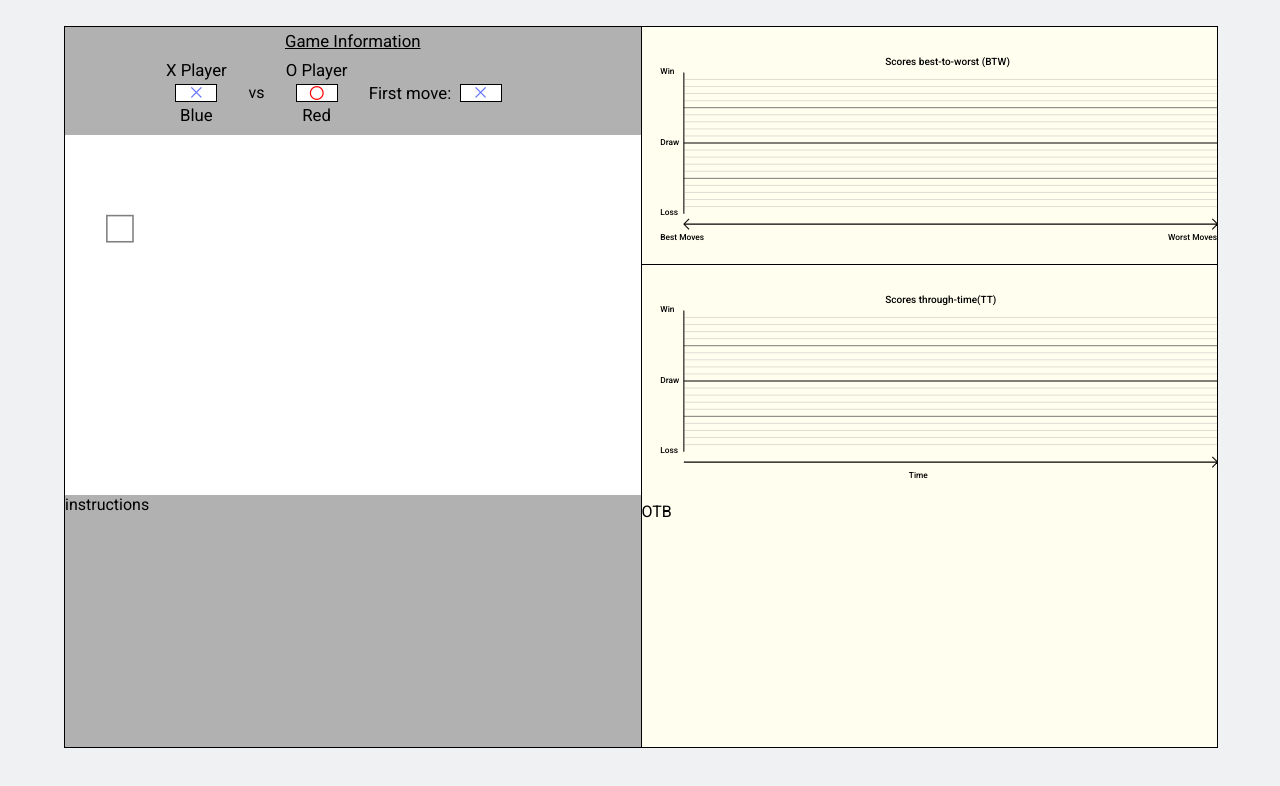
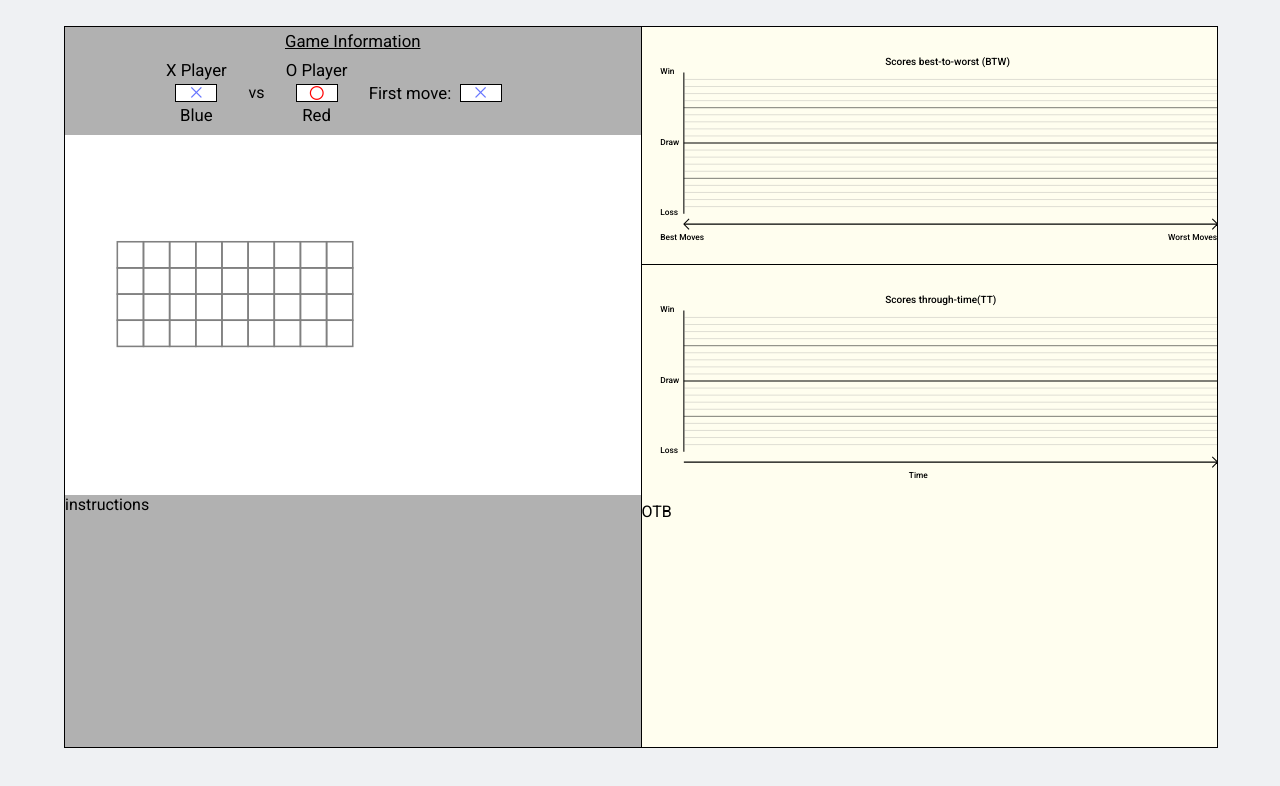
Before and after one commit to montaser85/mnk_task1, a Svelte app: page / in a window 1280 px wide. Shown: the top 786 px of the page. Built offline with nearby package versions, Linux system fonts and the light colour scheme.

Commit message:
board box first

```diff
--- a/src/components/BestToWorst.svelte
+++ b/src/components/BestToWorst.svelte
@@ -35,7 +35,7 @@
     xScaleNew=scaleLinear()
 			.domain([0,1]);
     xScaleTicks=xScaleNew.ticks(21);
-    console.log(xScaleTicks);
+    //console.log(xScaleTicks);
     let xIndex;
     let y_label_offsetX=45;
     let y_label_offsetY=3;
--- a/src/components/GameBoard.svelte
+++ b/src/components/GameBoard.svelte
@@ -1,18 +1,49 @@
 <script>
     import { scaleLinear, scaleOrdinal } from "d3-scale";
 
-    let GB_X1=80;
-    let GB_Y1=0;
+    let GB_X1=100;
+    let GB_Y1=50;
+    let boardBoxWidth=50;
+    let boardBoxHeight=50;
 
     let viewBoxWidth=1100;
     let viewBoxHeight=380;
+    let xScaleTicks=[];
+    let xScaleNew;
+    // xScaleNew=scaleLinear()
+	// 		.domain([1,360]);
+    // xScaleTicks=xScaleNew.ticks(35);
+    // console.log(xScaleTicks);
+    // let xIndex;
+    let boxArray=[];
+    let boxNum = 36;
+    let column_num=9;
+    let column_index;
+    let row_index;
+    boxArray=Array.apply(null, {length: boxNum}).map(Number.call, Number)
+    console.log(boxArray)
+    let i;
+    let box;
+    // for(i=0;i<36;i++){
+    //     box=boxArray[i]
+    //     column_index=box%9
+    //     row_index=(box-(box%9))/9
+    //     console.log("Number: "+box)
+    //     console.log("row: "+row_index)
+    //     console.log("column: "+column_index)
+    // }
 </script>
 <main>
     <div id="GameBoard">
         <svg id="svgBoard" width="100%" height="100%" viewBox="0 0 {viewBoxWidth} {viewBoxHeight}"
         preserveAspectRatio="xMinYMid meet">
             <g id="BoardView">
-                <rect id="BoardBox" x={GB_X1} y={GB_Y1} width=50 height=50/>
+                {#each boxArray as box}
+                    {column_index=(box%9)}
+                    {row_index=(box-(box%9))/9}
+                    <rect class="BoardBox" x={GB_X1+(column_index*boardBoxHeight)} y={GB_Y1+(row_index*boardBoxHeight)} width={boardBoxHeight} height={boardBoxWidth}/>
+                {/each}
+
             </g>
         </svg>
     </div>
@@ -29,7 +60,7 @@
         display: flex;
         overflow: hidden;
     }
-    #BoardBox{
+    .BoardBox{
         fill: none;
         stroke: gray;
         stroke-width: 3px;
--- a/src/components/ScoresThroughTime.svelte
+++ b/src/components/ScoresThroughTime.svelte
@@ -35,7 +35,7 @@
     xScaleNew=scaleLinear()
 			.domain([0,1]);
     xScaleTicks=xScaleNew.ticks(21);
-    console.log(xScaleTicks);
+    //console.log(xScaleTicks);
     let xIndex;
     let y_label_offsetX=45;
     let y_label_offsetY=3;
```
